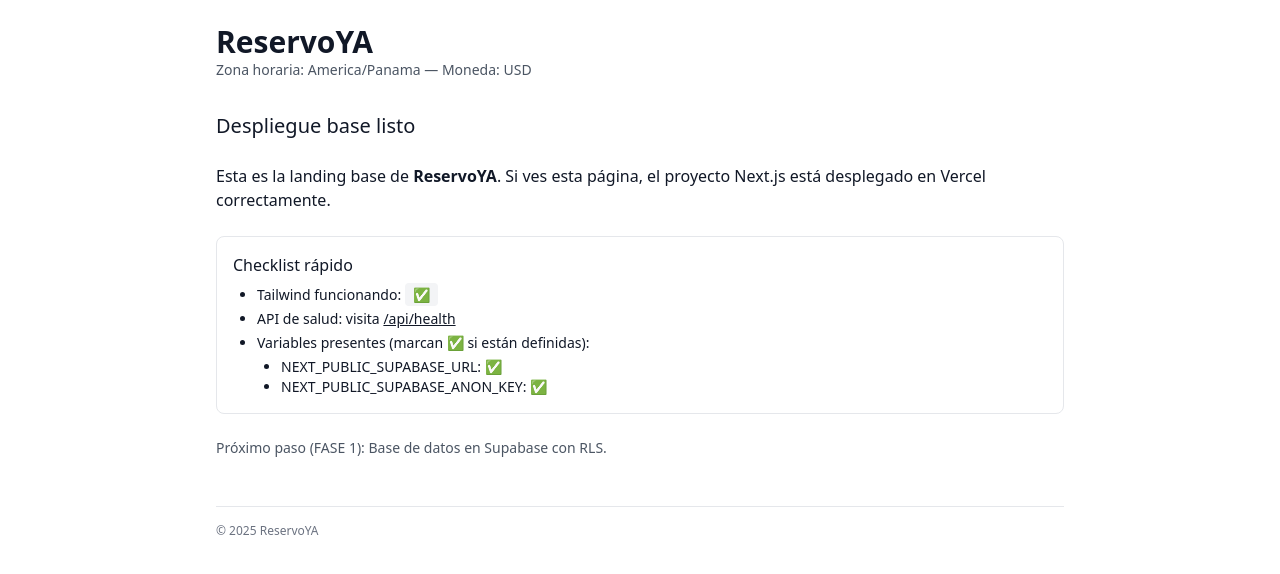
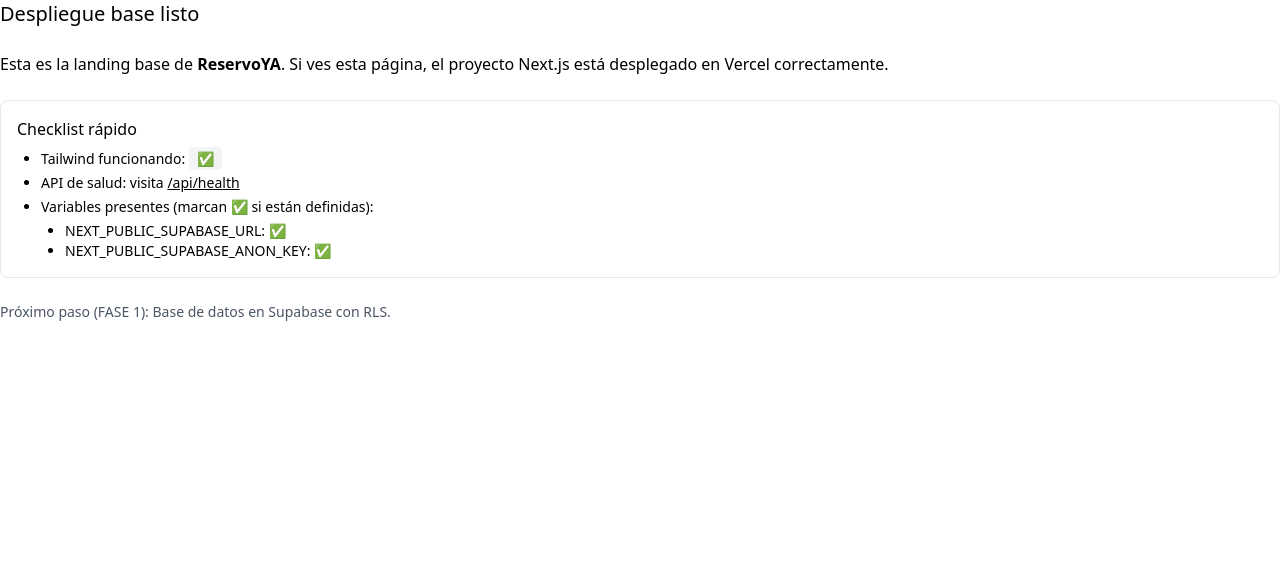
Before and after one commit to LuisDiaz1234/reservoya, a Next.js app in the folder apps/web/: page / in a window 1280 px wide. Shown: the top 574 px of the page. Built offline with nearby package versions, Linux system fonts and the light colour scheme; no server answers.

Commit message:
Update layout.tsx

```diff
--- a/apps/web/app/layout.tsx
+++ b/apps/web/app/layout.tsx
@@ -1,30 +1,10 @@
-import "./globals.css";
-import type { Metadata } from "next";
+export const metadata = { title: 'ReservoYA', description: 'Reservas con depósito' };
 
-export const metadata: Metadata = {
-  title: process.env.NEXT_PUBLIC_APP_NAME || "ReservoYA",
-  description: "Plataforma de reservas con depósito y recordatorios por WhatsApp",
-};
-
+import './globals.css';
 export default function RootLayout({ children }: { children: React.ReactNode }) {
   return (
     <html lang="es">
-      <body className="min-h-screen bg-white text-gray-900 antialiased">
-        <div className="mx-auto max-w-4xl p-6">
-          <header className="mb-8">
-            <h1 className="text-3xl font-semibold">
-              {process.env.NEXT_PUBLIC_APP_NAME || "ReservoYA"}
-            </h1>
-            <p className="text-sm text-gray-600">
-              Zona horaria: America/Panama — Moneda: USD
-            </p>
-          </header>
-          <main>{children}</main>
-          <footer className="mt-12 border-t pt-4 text-xs text-gray-500">
-            © {new Date().getFullYear()} ReservoYA
-          </footer>
-        </div>
-      </body>
+      <body>{children}</body>
     </html>
   );
 }
```
